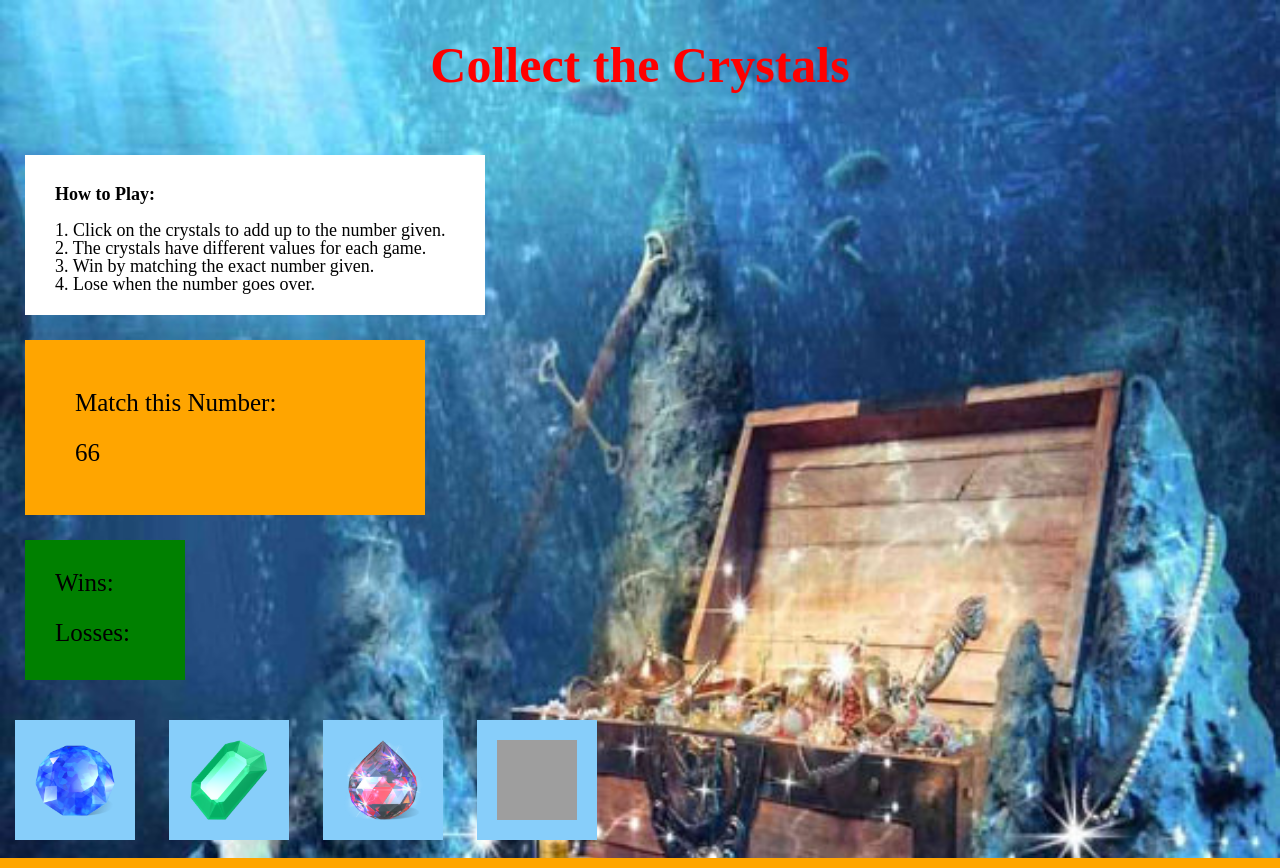
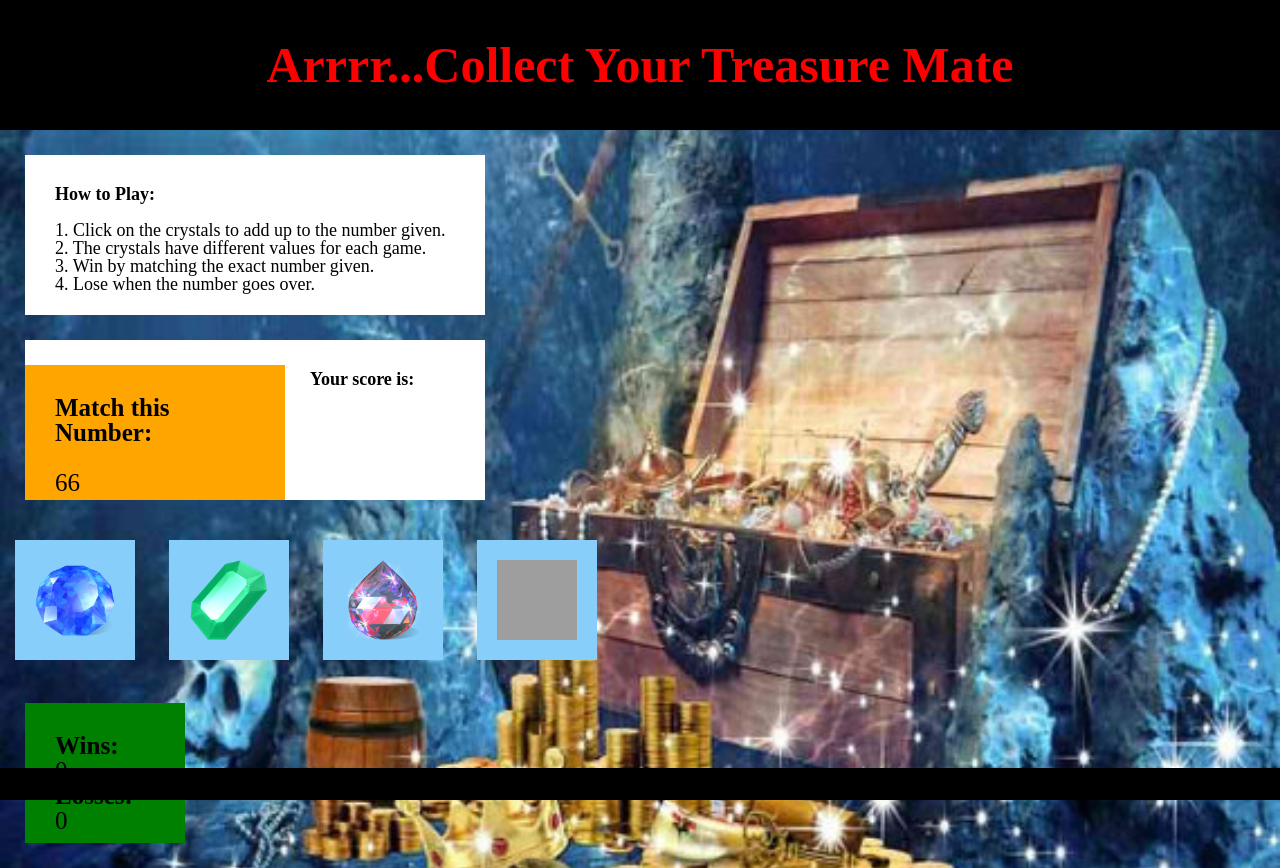
Before and after one commit to melissag13/week-4-game, a PHP site: page / in a window 1280 px wide. Run offline with PHP 8.4, Linux system fonts and the light colour scheme; some libraries are stand-ins or nearby versions; grey boxes are pictures that could not be loaded.

Commit message:
last changes

```diff
--- a/assets/css/style.css
+++ b/assets/css/style.css
@@ -1,13 +1,13 @@
 /*src used: https://css-tricks.com/perfect-full-page-background-image/*/
 html {
-	background: url("../images/treasure.jpg") no-repeat center center fixed;
+	background: url("../images/treasure.jpg") no-repeat center center;
 	-webkit-background-size: cover;
 	-moz-background-size: cover;
 	-o-background-size: cover;
 	background-size: cover;
 }
 header {
-
+	background-color: black;
 
 }
 
@@ -19,9 +19,11 @@ h1 {
 	padding: 40px;
 }
 
-h3 {
+h3, h2 {
 	font-weight: bold;
 }
+
+/* Random number for each crystal*/
 
 #play {
 	background-color: white;
@@ -35,15 +37,17 @@ h3 {
 #matchNum {
 	background-color: orange;
 	font-size: 25px;
+	float: left;
 	height: 75px;
-	width: 300px;
-	padding: 50px;
+	width: 200px;
+	padding: 30px;
 	margin: 25px;
 }
 
 #winnerAndLoser {
 	background-color: green;
 	font-size: 25px;
+	clear: left;
 	height: 80px;
 	width: 100px;
 	padding: 30px;
@@ -53,7 +57,55 @@ h3 {
 #blue, #green, #multi, #red {
 	height: 80px;
 	width: 80px;
+	clear: both;
 	background-color: lightskyblue;
 	padding: 20px;
 	margin: 15px;
 }
+
+#yourScore {
+	background-color: white;
+	font-size: 18px;
+	height: 100px;
+	width: 400px;
+	padding: 30px;
+	margin: 25px;
+}
+
+/* keeping footer at the bottom, https://codepen.io/cbracco/pen/zekgx*/
+
+footer {
+	position: absolute;
+	right: 0;
+	bottom: 0;
+	left: 0;
+	padding: 1rem;
+	background-color: black;
+	text-align: center;
+}
+
+/* Making site responsive */
+
+@media only screen and (max-width: 768px) {
+	.content-wrapper {
+        background-color: red;
+        width: 75%;
+    }
+body {
+	width: 100%;
+}
+}
+
+
+
+@media only screen and (max-width: 640px) {
+	.content-wrapper {
+		background-color: blue;
+	}
+
+
+	body {
+		width: 100%;
+	}
+
+}
--- a/assets/javascript/game.js
+++ b/assets/javascript/game.js
@@ -5,11 +5,91 @@ $(document).ready(function() {
 	var numb = Math.floor(Math.random()* 100 + 25);
 
 
-// Displays random number
- $("#ranNum").text(numb);
+// Displays random number to guess
+ $("#ranNum").html(numb);
 
+// Random number for each crystal
+// Keeping score & displaying it
+var yourScore= 0;
+var wins= 0;
+var losses= 0;
 
+var gem1= Math.floor(Math.random()* 15 + 1)
+var gem2= Math.floor(Math.random()* 15 + 1)
+var gem3= Math.floor(Math.random()* 15 + 1)
+var gem4= Math.floor(Math.random()* 15 + 1)
 
+$("#numWins").html(wins);
+$("#numLoss").html(losses);
+
+function reset(){
+	numb= Math.floor(Math.random()* 100 + 25);
+	$("#ranNum").html(numb)
+	gem1= Math.floor(Math.random()* 15 + 1);
+	gem2= Math.floor(Math.random()* 15 + 1);
+	gem3= Math.floor(Math.random()* 15 + 1);
+	gem4= Math.floor(Math.random()* 15 + 1);
+	yourScore= 0;
+	$("#score").html(yourScore);
+}
+
+// Adding to wins and losses
+function won(){
+	wins++;
+	$("#numWins").html(wins);
+	reset();
+}
+
+function lost(){
+	losses++;
+	$("#numLoss").html(losses);
+	reset();
+}
+
+// Clicking on the crystals to get random values
+$("#blue").on("click", function(){
+	yourScore = yourScore + gem1;
+	$("#score").html(yourScore);
+	if (yourScore == numb){
+		won();
+	}
+	else if (yourScore > numb){
+		lost();
+	}
+});
+
+$("#green").on("click", function(){
+	yourScore = yourScore + gem2;
+	$("#score").html(yourScore);
+	if (yourScore == numb){
+		won();
+	}
+	else if (yourScore > numb){
+		lost();
+	}
+});
+
+$("#multi").on("click", function(){
+	yourScore = yourScore + gem3;
+	$("#score").html(yourScore);
+	if (yourScore == numb){
+		won();
+	}
+	else if (yourScore > numb){
+		lost();
+	}
+});
+
+$("#red").on("click", function(){
+	yourScore = yourScore + gem4;
+	$("#score").html(yourScore);
+	if (yourScore == numb){
+		won();
+	}
+	else if (yourScore > numb){
+		lost();
+	}
+});
 
 
 });
--- a/index.html
+++ b/index.html
@@ -7,7 +7,11 @@
 	<link rel="stylesheet" type="text/css" href="assets/css/style.css">
 </head>
 <body>
-	<header><h1>Collect the Crystals</h1></header>
+	<div class="content-wrapper">
+		<header><h1>Arrrr...Collect Your Treasure Mate</h1></header>
+		<div class="cover">
+
+		</div>
 		<div id="play">
 			<h3>How to Play:</h3>
 			<br>
@@ -23,12 +27,9 @@
 			<br>
 			<span id="ranNum"></span>
 		</div>
-	<div id="winnerAndLoser">
-		<h2>Wins:</h2>
-		<span id="numWins"></span>
-		<br>
-		<h2>Losses:</h2>
-		<span id="numLoss"></span>
+		<div id="yourScore">
+			<h2>Your score is:</h2>
+			<span id="score"></span>
 		</div>
 		<div id="crystals">
 			<img src="assets/images/blue_gem.png" id="blue" alt="Blue Crystal">
@@ -37,11 +38,21 @@
 			<img src="assets/images/red_gem.png" id="red" alt="Red Crystal">
 		</div>
 
+		<div id="winnerAndLoser">
+			<h2>Wins:</h2>
+			<span id="numWins"></span>
+			<br>
+			<h2>Losses:</h2>
+			<span id="numLoss"></span>
+		</div>
 
-
-
+	</div>
 	<script type="text/javascript" src="https://code.jquery.com/jquery-3.1.0.min.js">
 	</script>
 	<script type="text/javascript" src="assets/javascript/game.js"></script>
+
+<footer>
+</footer>
 </body>
+
 </html>
```
Lines whose indentation alone changed are shown as unchanged.
